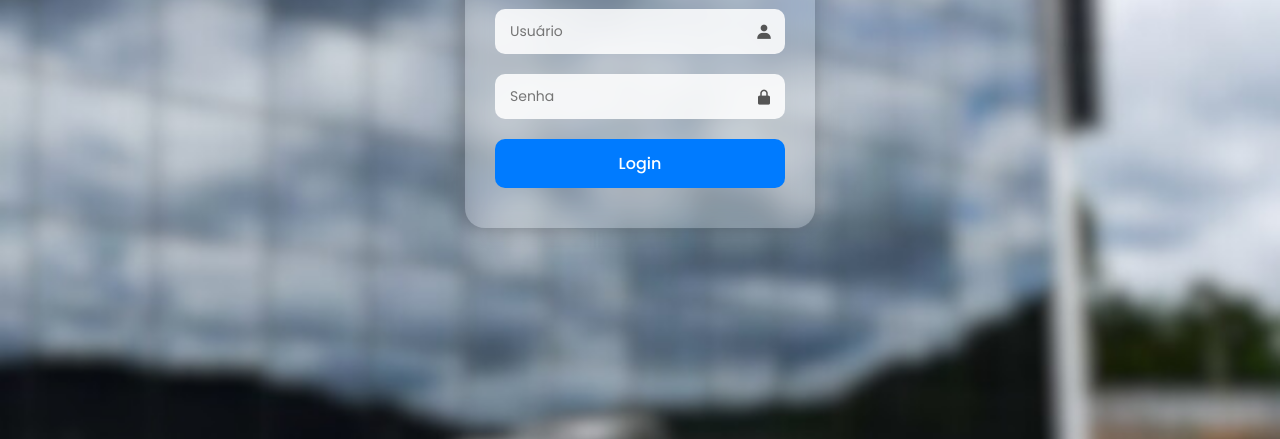
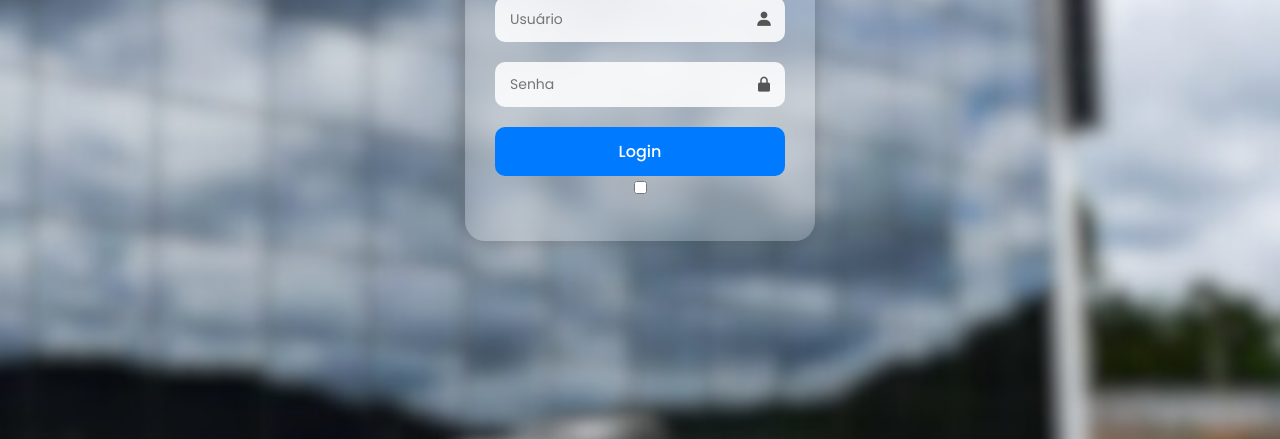
Before and after one commit to LSVT3/G7, a website built with webpack: page index.html in a window 1280 px wide. Shown: the part 361-800 px from the top of the page. Built offline with nearby package versions, Linux system fonts and the light colour scheme.

Commit message:
mudados algumas coisas

```diff
--- a/index.html
+++ b/index.html
@@ -13,14 +13,18 @@
   <form>
     <img src="./img/g7logo.png" class="logo">
     <div class="input-box">
-      <input placeholder="Usuário" type="email">
+      <input placeholder="Usuário" type="text">
       <i class="bx bxs-user"></i>
     </div>
     <div class="input-box">
       <input placeholder="Senha" type="password">
       <i class="bx bxs-lock-alt"></i>
+
     </div>
     <button type="button" onclick="window.open('pagina.html', '_blank')">Login</button>
+    <div>
+      <input type="checkbox" id="checkid">
+    </div>
   </form>
 </main>
 </body>
```
Also changed, not shown: img/bilogo.png (added).
